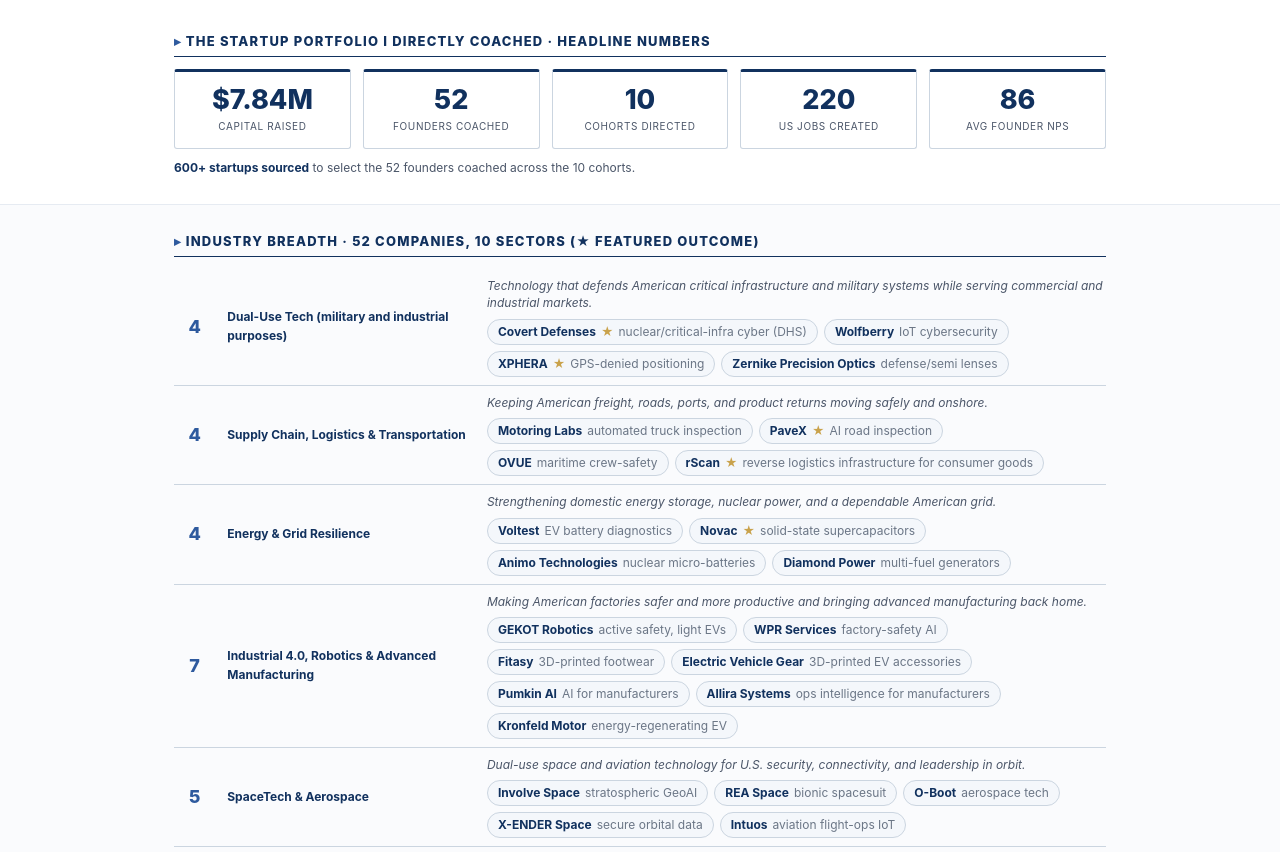
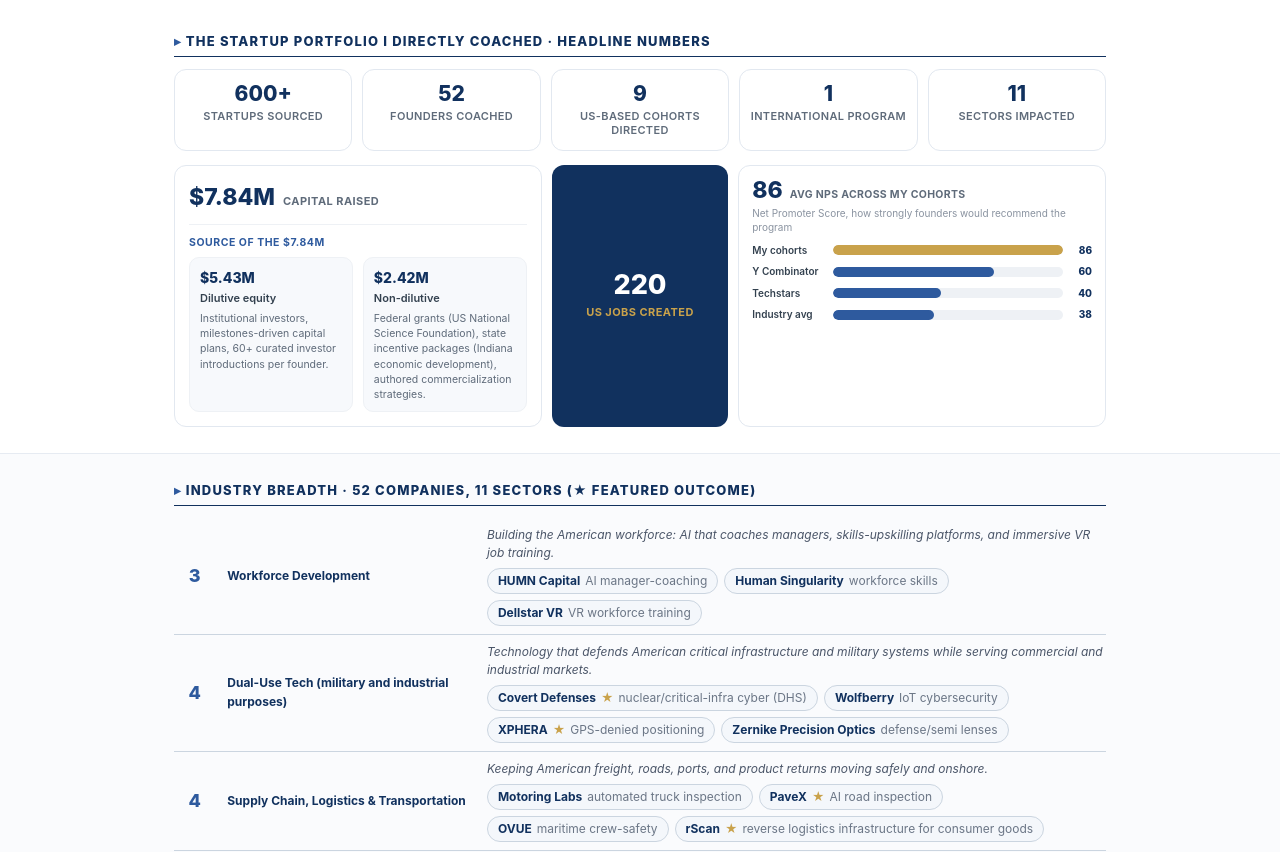
Before and after one commit to davide-trailblazing/davide-portfolio, a plain HTML site: page index.html in a window 1280 px wide. Shown: the part 1040-1892 px from the top of the page. Drawn offline with Linux system fonts and the light colour scheme.

Commit message:
Add files via upload

```diff
--- a/index.html
+++ b/index.html
@@ -456,7 +456,7 @@
         </a>
         <a class="tab-btn" href="#blk-sectors">
           Industry Breadth
-          <span class="tab-sub">52 companies, 10 sectors</span>
+          <span class="tab-sub">52 companies, 11 sectors</span>
         </a>
         <a class="tab-btn" href="#blk-outcomes">
           Outcomes
@@ -496,6 +496,36 @@
 .cohort-band .cb-grid img{width:100%;height:230px;object-fit:cover;object-position:center;border-radius:10px;display:block;cursor:zoom-in}
 #cohort-lb{display:none;position:fixed;inset:0;z-index:99999;background:rgba(8,15,30,.93);align-items:center;justify-content:center;cursor:zoom-out;padding:20px}
 #cohort-lb img{max-width:94vw;max-height:92vh;border-radius:8px}
+#blk-kpi .k2scope{display:grid;grid-template-columns:repeat(5,1fr);gap:10px;margin:8px 0 14px}
+#blk-kpi .k2box{background:#fff;border:1px solid #e2e8f0;border-radius:12px;padding:13px 8px;text-align:center}
+#blk-kpi .k2box .n{font-size:21px;font-weight:800;color:#11315E;line-height:1}
+#blk-kpi .k2box .l{font-size:11px;font-weight:600;color:#5f6b7a;text-transform:uppercase;letter-spacing:.03em;margin-top:5px;line-height:1.3}
+#blk-kpi .k2cap-row{display:grid;grid-template-columns:1.5fr .72fr 1.5fr;gap:10px}
+#blk-kpi .k2cap{background:#fff;border:1px solid #e2e8f0;border-radius:12px;padding:14px}
+#blk-kpi .k2cap-top{display:flex;align-items:baseline;gap:8px;border-bottom:1px solid #eef1f5;padding-bottom:8px;margin-bottom:10px}
+#blk-kpi .k2cap-top .n{font-size:23px;font-weight:800;color:#11315E}
+#blk-kpi .k2cap-top .l{font-size:11px;font-weight:700;text-transform:uppercase;letter-spacing:.04em;color:#5f6b7a}
+#blk-kpi .k2src{font-size:10.5px;font-weight:700;text-transform:uppercase;letter-spacing:.05em;color:#2E5A9E;margin-bottom:6px}
+#blk-kpi .k2sub{display:grid;grid-template-columns:1fr 1fr;gap:10px}
+#blk-kpi .k2card{background:#f7f9fc;border:1px solid #eef1f5;border-radius:10px;padding:9px 10px}
+#blk-kpi .k2card .cn{font-size:14px;font-weight:800;color:#11315E}
+#blk-kpi .k2card .ct{font-size:11px;font-weight:600;color:#33414f;margin:1px 0 4px}
+#blk-kpi .k2card .cd{font-size:10.5px;line-height:1.45;color:#5f6b7a}
+#blk-kpi .k2jobs{background:#11315E;border-radius:12px;padding:14px;display:flex;flex-direction:column;justify-content:center;text-align:center}
+#blk-kpi .k2jobs .n{font-size:27px;font-weight:800;color:#fff;line-height:1}
+#blk-kpi .k2jobs .l{font-size:11px;font-weight:700;text-transform:uppercase;letter-spacing:.04em;color:#C9A24B;margin-top:6px}
+#blk-kpi .k2nps{background:#fff;border:1px solid #e2e8f0;border-radius:12px;padding:13px}
+#blk-kpi .k2nps-top{display:flex;align-items:baseline;gap:7px}
+#blk-kpi .k2nps-top .n{font-size:23px;font-weight:800;color:#11315E;line-height:1}
+#blk-kpi .k2nps-top .l{font-size:10.5px;font-weight:700;text-transform:uppercase;letter-spacing:.03em;color:#5f6b7a}
+#blk-kpi .k2note{font-size:10px;color:#8a93a0;margin:2px 0 9px;line-height:1.4}
+#blk-kpi .k2brow{display:grid;grid-template-columns:74px 1fr 22px;align-items:center;gap:7px;margin-bottom:6px}
+#blk-kpi .k2bl{font-size:10px;color:#33414f;font-weight:600}
+#blk-kpi .k2bt{height:10px;background:#eef1f5;border-radius:5px;overflow:hidden}
+#blk-kpi .k2bf{display:block;height:100%;border-radius:5px;background:#2E5A9E}
+#blk-kpi .k2bf.me{background:#C9A24B}
+#blk-kpi .k2bv{font-size:10px;font-weight:800;color:#11315E;text-align:right}
+@media(max-width:760px){#blk-kpi .k2scope{grid-template-columns:repeat(2,1fr)}#blk-kpi .k2cap-row{grid-template-columns:1fr}}
 @media(max-width:760px){.cohort-band .cb-grid{grid-template-columns:repeat(2,1fr)}.cohort-band .cb-grid img{height:188px}.header-right .dd-sidenote{text-align:left;margin-left:0}.tab-btn{text-align:left;padding:11px 14px}}
 </style>
 <div class="dd-intro">
@@ -531,24 +561,43 @@
 <main id="main-stack" class="stack">
 
   <!-- BLOCK: KPI strip -->
-  <section class="block" id="blk-kpi">
+    <section class="block" id="blk-kpi">
     <div class="container">
       <div class="section-title">The Startup Portfolio I Directly Coached · Headline Numbers</div>
-      <div class="kpi-row">
-        <div class="kpi-card"><div class="kpi-num">$7.84M</div><div class="kpi-lbl">Capital Raised</div></div>
-        <div class="kpi-card"><div class="kpi-num">52</div><div class="kpi-lbl">Founders Coached</div></div>
-        <div class="kpi-card"><div class="kpi-num">10</div><div class="kpi-lbl">Cohorts Directed</div></div>
-        <div class="kpi-card"><div class="kpi-num">220</div><div class="kpi-lbl">US Jobs Created</div></div>
-        <div class="kpi-card"><div class="kpi-num">86</div><div class="kpi-lbl">Avg Founder NPS</div></div>
+      <div class="k2scope">
+        <div class="k2box"><div class="n">600+</div><div class="l">Startups sourced</div></div>
+        <div class="k2box"><div class="n">52</div><div class="l">Founders coached</div></div>
+        <div class="k2box"><div class="n">9</div><div class="l">US-based cohorts directed</div></div>
+        <div class="k2box"><div class="n">1</div><div class="l">International program</div></div>
+        <div class="k2box"><div class="n">11</div><div class="l">Sectors impacted</div></div>
       </div>
-      <div class="kpi-foot"><b>600+ startups sourced</b> to select the 52 founders coached across the 10 cohorts.</div>
+      <div class="k2cap-row">
+        <div class="k2cap">
+          <div class="k2cap-top"><span class="n">$7.84M</span><span class="l">Capital raised</span></div>
+          <div class="k2src">Source of the $7.84M</div>
+          <div class="k2sub">
+            <div class="k2card"><div class="cn">$5.43M</div><div class="ct">Dilutive equity</div><div class="cd">Institutional investors, milestones-driven capital plans, 60+ curated investor introductions per founder.</div></div>
+            <div class="k2card"><div class="cn">$2.42M</div><div class="ct">Non-dilutive</div><div class="cd">Federal grants (US National Science Foundation), state incentive packages (Indiana economic development), authored commercialization strategies.</div></div>
+          </div>
+        </div>
+        <div class="k2jobs"><div class="n">220</div><div class="l">US jobs created</div></div>
+        <div class="k2nps">
+          <div class="k2nps-top"><span class="n">86</span><span class="l">Avg NPS across my cohorts</span></div>
+          <div class="k2note">Net Promoter Score, how strongly founders would recommend the program</div>
+          <div class="k2brow"><span class="k2bl">My cohorts</span><span class="k2bt"><span class="k2bf me" style="width:100%"></span></span><span class="k2bv">86</span></div>
+          <div class="k2brow"><span class="k2bl">Y Combinator</span><span class="k2bt"><span class="k2bf" style="width:70%"></span></span><span class="k2bv">60</span></div>
+          <div class="k2brow"><span class="k2bl">Techstars</span><span class="k2bt"><span class="k2bf" style="width:47%"></span></span><span class="k2bv">40</span></div>
+          <div class="k2brow"><span class="k2bl">Industry avg</span><span class="k2bt"><span class="k2bf" style="width:44%"></span></span><span class="k2bv">38</span></div>
+        </div>
+      </div>
     </div>
   </section>
 
   <!-- BLOCK: Sector / company chip wall -->
   <section class="block" id="blk-sectors">
     <div class="container">
-      <div class="section-title">Industry Breadth · 52 Companies, 10 Sectors (★ Featured Outcome)</div>
+      <div class="section-title">Industry Breadth · 52 Companies, 11 Sectors (★ Featured Outcome)</div>
+      <div class="sector-row"><div class="sector-count">3</div><div class="sector-name">Workforce Development</div><div class="sector-cell"><div class="sector-impact">Building the American workforce: AI that coaches managers, skills-upskilling platforms, and immersive VR job training.</div><div class="chips"><span class="chip"><b>HUMN Capital</b> <span class="sd">AI manager-coaching</span></span><span class="chip"><b>Human Singularity</b> <span class="sd">workforce skills</span></span><span class="chip"><b>Dellstar VR</b> <span class="sd">VR workforce training</span></span></div></div></div>
       <div class="sector-row"><div class="sector-count">4</div><div class="sector-name">Dual-Use Tech (military and industrial purposes)</div><div class="sector-cell"><div class="sector-impact">Technology that defends American critical infrastructure and military systems while serving commercial and industrial markets.</div><div class="chips"><span class="chip"><b>Covert Defenses</b> <span class="star">★</span> <span class="sd">nuclear/critical-infra cyber (DHS)</span></span><span class="chip"><b>Wolfberry</b> <span class="sd">IoT cybersecurity</span></span><span class="chip"><b>XPHERA</b> <span class="star">★</span> <span class="sd">GPS-denied positioning</span></span><span class="chip"><b>Zernike Precision Optics</b> <span class="sd">defense/semi lenses</span></span></div></div></div>
       <div class="sector-row"><div class="sector-count">4</div><div class="sector-name">Supply Chain, Logistics &amp; Transportation</div><div class="sector-cell"><div class="sector-impact">Keeping American freight, roads, ports, and product returns moving safely and onshore.</div><div class="chips"><span class="chip"><b>Motoring Labs</b> <span class="sd">automated truck inspection</span></span><span class="chip"><b>PaveX</b> <span class="star">★</span> <span class="sd">AI road inspection</span></span><span class="chip"><b>OVUE</b> <span class="sd">maritime crew-safety</span></span><span class="chip"><b>rScan</b> <span class="star">★</span> <span class="sd">reverse logistics infrastructure for consumer goods</span></span></div></div></div>
       <div class="sector-row"><div class="sector-count">4</div><div class="sector-name">Energy &amp; Grid Resilience</div><div class="sector-cell"><div class="sector-impact">Strengthening domestic energy storage, nuclear power, and a dependable American grid.</div><div class="chips"><span class="chip"><b>Voltest</b> <span class="sd">EV battery diagnostics</span></span><span class="chip"><b>Novac</b> <span class="star">★</span> <span class="sd">solid-state supercapacitors</span></span><span class="chip"><b>Animo Technologies</b> <span class="sd">nuclear micro-batteries</span></span><span class="chip"><b>Diamond Power</b> <span class="sd">multi-fuel generators</span></span></div></div></div>
```
